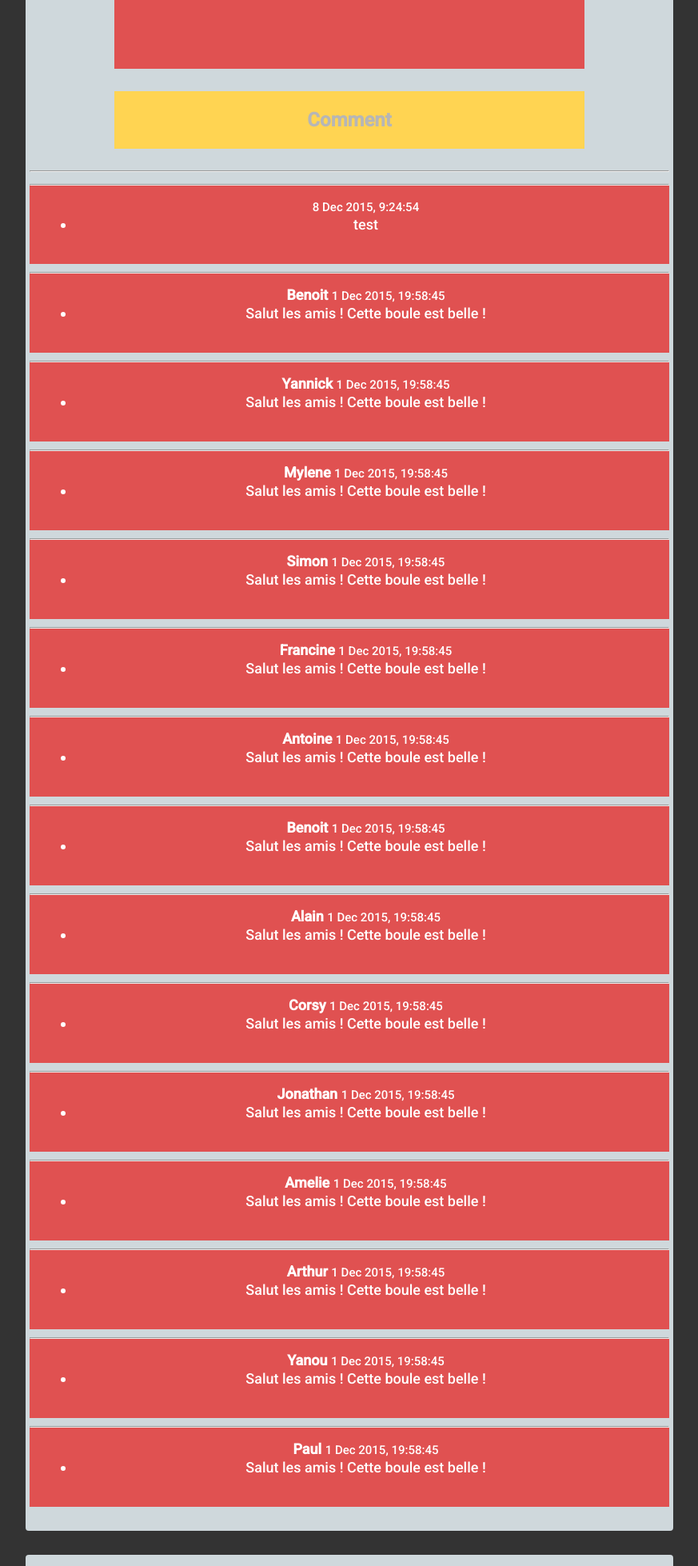
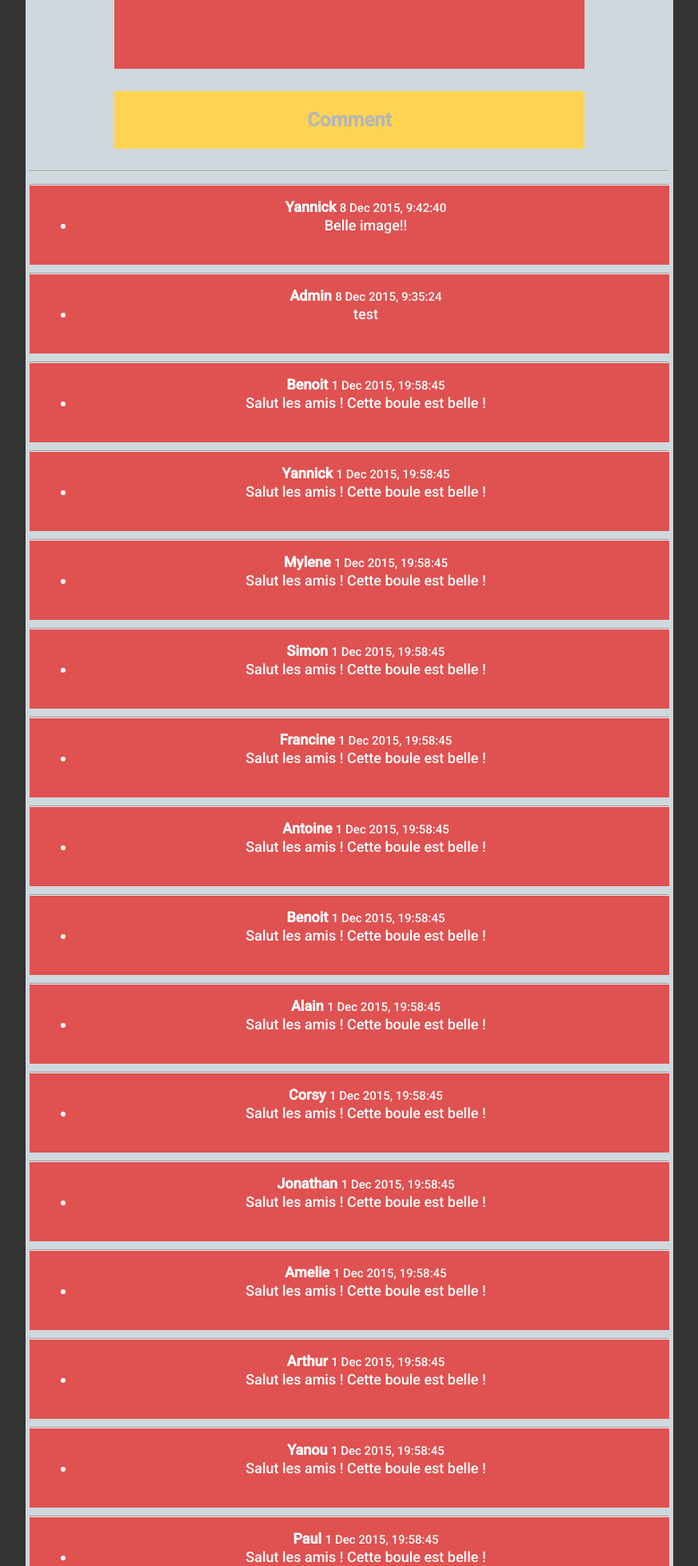
Before and after one commit to AntoineLatendresse/PHP, a PHP site: page /gestimage.php in a window 1280 px wide. Shown: the part 998-2956 px from the top of the page at 80% size, without its empty margins (203-1076 px from the left). Run offline with PHP 8.4, Linux system fonts and the light colour scheme; the visitor is signed in with stand-in values (Sample User, id 1); grey boxes are pictures that could not be loaded.

Commit message:
commentaire fini!!!
comentaire  fini !!!

```diff
--- a/depotdimages.com/BD/commentManager.txt
+++ b/depotdimages.com/BD/commentManager.txt
@@ -12,4 +12,5 @@
 *Mylene_Salut les amis ! Cette boule est belle ! /1 Dec 2015, 19:58:45¯~../images/lighthouse.jpg
 *Yannick_Salut les amis ! Cette boule est belle ! /1 Dec 2015, 19:58:45¯~../images/stitched.jpg
 *Benoit_Salut les amis ! Cette boule est belle ! /1 Dec 2015, 19:58:45¯~../images/stitched.jpg*_/8 Dec 2015, 9:23:49¯~
-*_test/8 Dec 2015, 9:24:54¯~
+*Admin_test/8 Dec 2015, 9:35:24¯~../images/girl.jpg
+*Yannick_Belle image!!/8 Dec 2015, 9:42:40¯~../images/girl.jpg
--- a/depotdimages.com/BD/loginManager.txt
+++ b/depotdimages.com/BD/loginManager.txt
@@ -42,3 +42,5 @@ Admin:[05/Dec/2015:18:38:04]/127.0.0.1-
 Paul:[05/Dec/2015:18:49:00]/127.12.55.44-
 Admin:[06/Dec/2015:14:48:39]/127.0.0.1-
 Yannick:[06/Dec/2015:16:48:38]/127.0.0.1-
+Admin:[08/Dec/2015:09:39:26]/127.0.0.1-
+Yannick:[08/Dec/2015:09:42:29]/127.0.0.1-
--- a/depotdimages.com/Controller/functions.php
+++ b/depotdimages.com/Controller/functions.php
@@ -444,7 +444,9 @@ if (isset($_POST['CommentaireEnvoyer'])) {
     $Fichier = "../BD/commentManager.txt";
     if ($_POST['comment'] != "") {
         if ($Handle = fopen($Fichier, 'a')) {
-            fwrite($Handle, "*" . $_SESSION['LoggedIn'] . "_" . $_POST['comment'] . "/" . date('j M Y, G:i:s') . "¯" . "~" . $_SESSION['imageSelect'] . "\n");
+            session_start();
+            fwrite($Handle, "*" . $_SESSION['username'] . "_" . $_POST['comment'] . "/" . date('j M Y, G:i:s') . "¯" . "~" . $_SESSION['imageSelect'] . "\n");
+            header('Location: ../Views/gestimage.php?image='. $_SESSION['imageSelect'] );
         }
     }
 }
--- a/depotdimages.com/Views/gestimage.php
+++ b/depotdimages.com/Views/gestimage.php
@@ -41,7 +41,7 @@ verifyConnected();
         <h1>_Your's photo, but BIGGER_</h1>
         <hr><br/>
         <?php
-        echo "<a><img style='max-height:600px; max-width: 800px;' src=". $_SESSION['imageSelect'] . "/></a>";
+        echo "<a><img style='max-height:600px; max-width: 800px;' src=".$_SESSION['imageSelect'] . "/></a>";
         ?>
         <hr><br/>
     </div>
```
